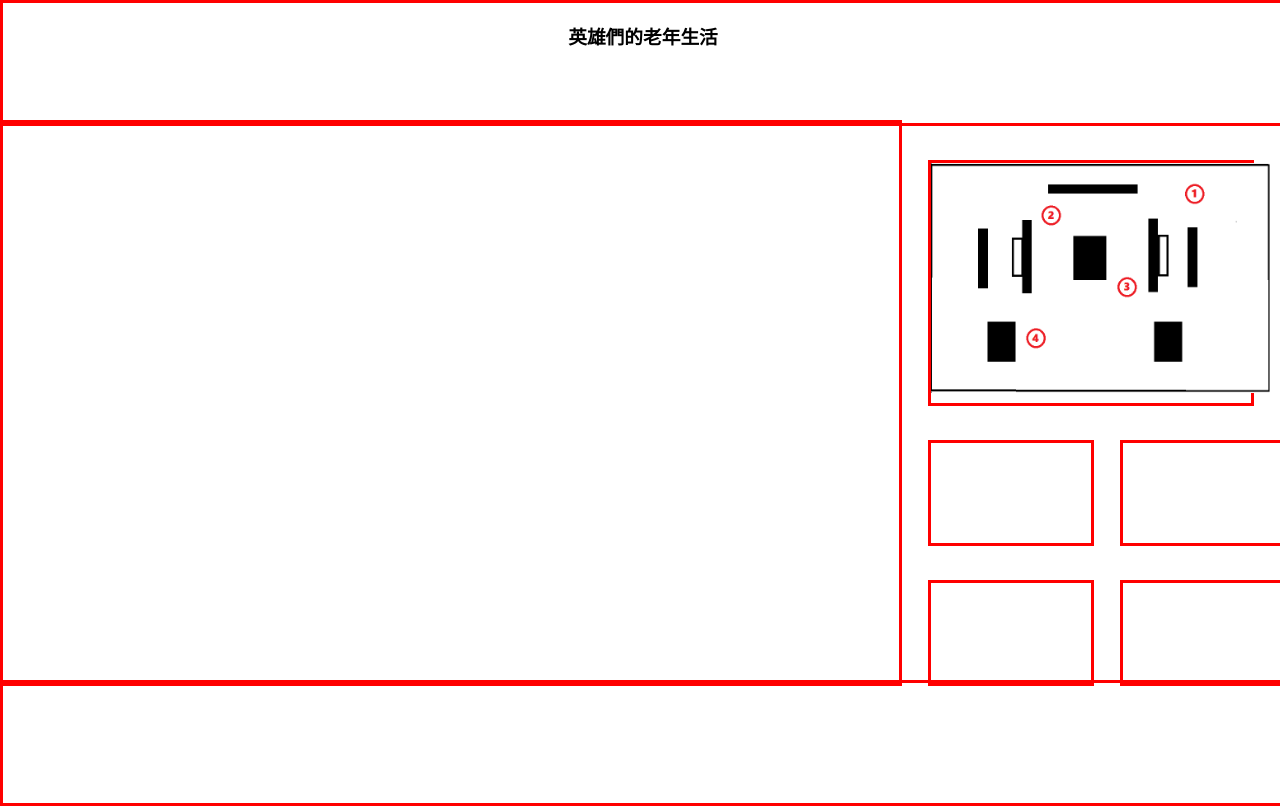
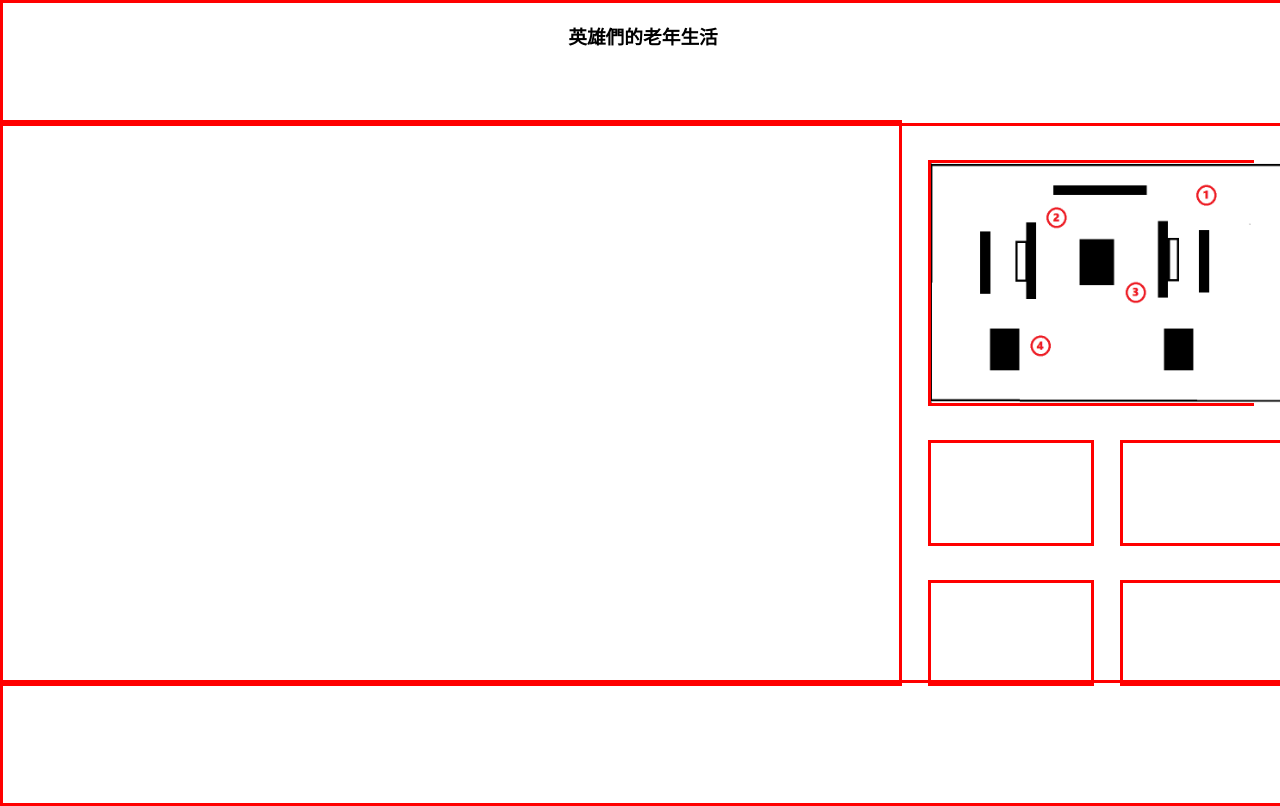
Before and after one commit to anita1177/web3D, a plain HTML site: page test.html in a window 1280 px wide. Drawn offline with nearby package versions, Linux system fonts and the light colour scheme.

Commit message:
upload hw3

```diff
--- a/test.html
+++ b/test.html
@@ -79,6 +79,10 @@
                 height: 30vh;
                 border: 3px solid red;
             }
+
+			#map img{
+				max-height: 100%;
+			}
         </style>
     </head>
     <body>
@@ -88,7 +92,7 @@
         <div id="secondScreen3"></div>
         <div id="secondScreen4"></div>
         <div id="map">
-			<img src="img/1.png" height="230px"/>
+			<img src="img/1.png"/>
 		</div>
         <div id="header">
             <h3>英雄們的老年生活</h3>
```
